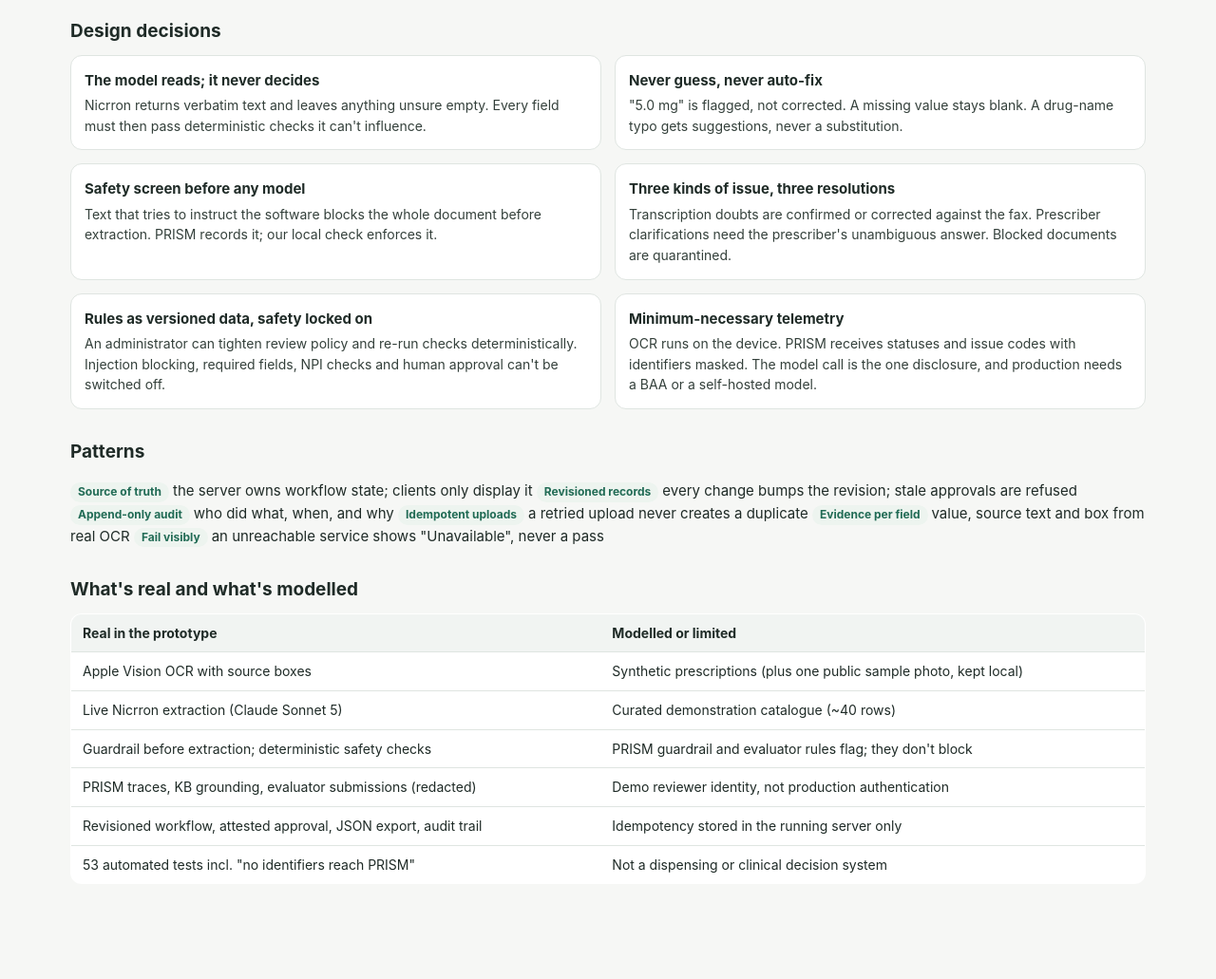
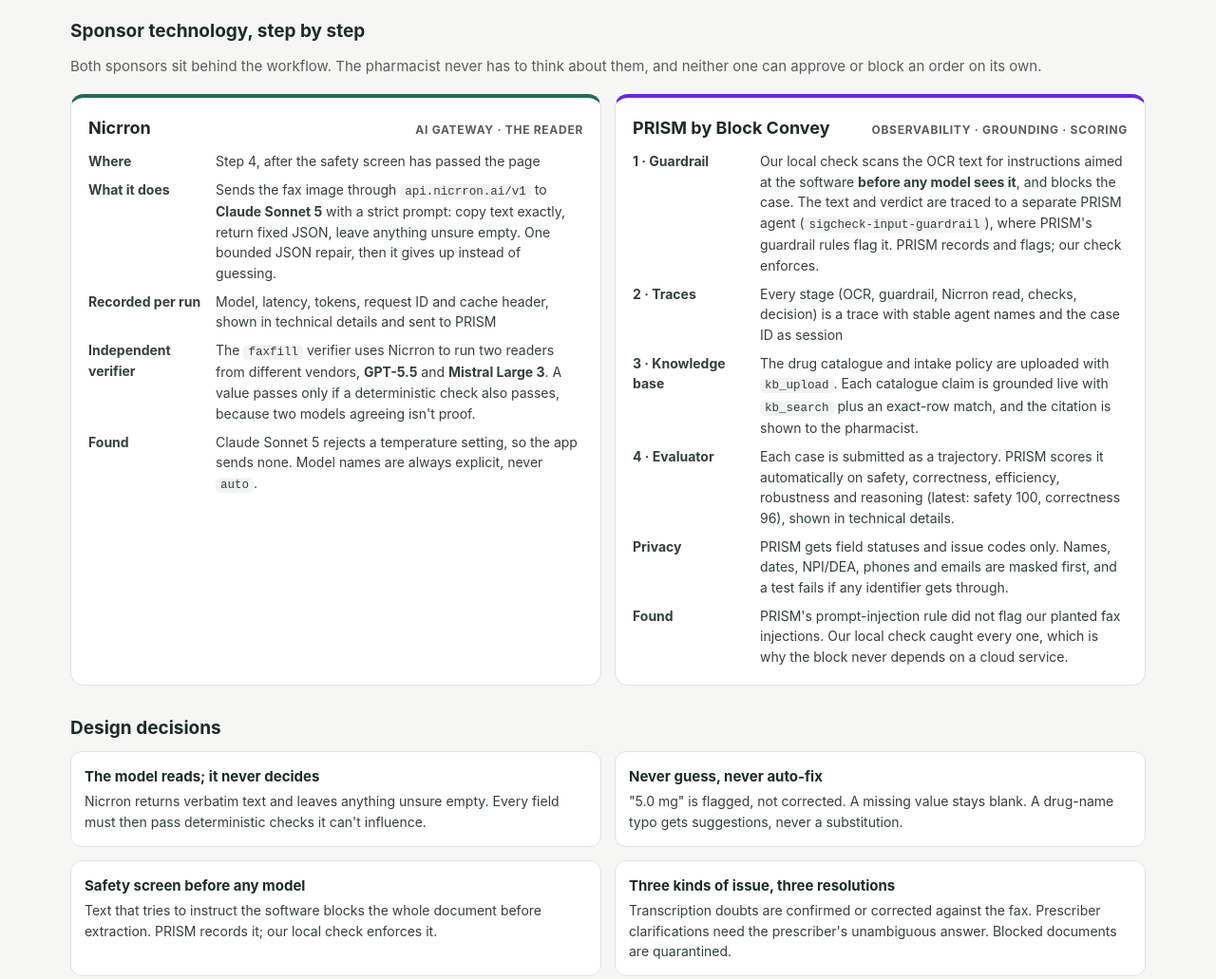
Before and after one commit to aishwarya4114/sigcheckpillspark, a website: page app/static/system-design.html in a window 1280 px wide. Shown: the part 800-1831 px from the top of the page at 95% size. Before the commit the page ends 1755 px from the top, so only its background shows below. Drawn offline with Linux system fonts and the light colour scheme.

Commit message:
System design: sponsor section detailing Nicrron and PRISM (guardrail, traces, KB, evaluator, privacy, findings); diagram labels updated

```diff
--- a/app/static/system-design.html
+++ b/app/static/system-design.html
@@ -21,11 +21,16 @@
 th,td{padding:9px 12px;border-bottom:1px solid var(--line);text-align:left;vertical-align:top}th{background:#f1f4f2}
 .tag{display:inline-block;font-size:12px;font-weight:700;padding:1px 8px;border-radius:999px;background:var(--soft);color:var(--accent);margin-right:4px}
 .legend{display:flex;gap:16px;flex-wrap:wrap;font-size:13px;color:var(--muted);margin-top:10px}.legend span{display:inline-flex;align-items:center;gap:6px}.legend i{width:12px;height:12px;border-radius:3px;display:inline-block}
+.sponsor{background:#fff;border:1px solid var(--line);border-radius:14px;padding:18px;border-top:4px solid var(--accent)}.sponsor.prism{border-top-color:#6d28d9}
+.sp-head{display:flex;justify-content:space-between;align-items:baseline;gap:10px;flex-wrap:wrap;margin-bottom:10px}.sp-name{font-size:18px;font-weight:750}.sp-role{font-size:12px;font-weight:700;text-transform:uppercase;letter-spacing:.06em;color:var(--muted)}
+.sponsor dl{margin:0;display:grid;grid-template-columns:120px 1fr;gap:8px 14px;font-size:14px}.sponsor dt{font-weight:700;color:#34403b}.sponsor dd{margin:0;color:#34403b}
+.sponsor code{font-size:12.5px;background:#f1f4f2;padding:1px 5px;border-radius:5px}
+@media(max-width:560px){.sponsor dl{grid-template-columns:1fr}.sponsor dd{margin-bottom:6px}}
 </style>
 </head>
 <body>
 <header><img src="/static/logo.svg" alt="" /><b>SigCheck</b><span style="color:var(--muted)">System design</span>
-<nav><a href="/">Review queue</a><a href="/pitch">Pitch</a><a href="/scorecard">Scorecard</a></nav></header>
+<nav><a href="/">Review queue</a><a href="#sponsors">Sponsors</a><a href="/pitch">Pitch</a><a href="/scorecard">Scorecard</a></nav></header>
 <main>
 <h1>How SigCheck works</h1>
 <p class="lede">SigCheck turns pharmacy faxes into reviewable draft orders, and every field must pass checks the AI cannot override.</p>
@@ -37,11 +42,11 @@
 <text x="20" y="28" font-size="14" font-weight="700" fill="#216b55" letter-spacing="1.5">BUILT TODAY</text>
 <!-- row 1 -->
 <g font-size="13" fill="#1f2b27">
-<rect x="20" y="44" width="160" height="78" rx="12" fill="#e8efff" stroke="#1d4ed8"/><text x="34" y="68" font-weight="700">1 · Capture</text><text x="34" y="88">Fax upload (web)</text><text x="34" y="106">Phone /scan page</text>
+<rect x="20" y="44" width="160" height="78" rx="12" fill="#e8efff" stroke="#1d4ed8"/><text x="34" y="68" font-weight="700">1 · Capture</text><text x="34" y="88">Fax or photo upload</text><text x="34" y="106">duplicate-safe</text>
 <rect x="210" y="44" width="170" height="78" rx="12" fill="#edf4ef" stroke="#216b55"/><text x="224" y="68" font-weight="700">2 · Read the page</text><text x="224" y="88">Apple Vision OCR</text><text x="224" y="106">on-device · line boxes</text>
-<rect x="410" y="44" width="180" height="78" rx="12" fill="#fde8e6" stroke="#9b2c22"/><text x="424" y="68" font-weight="700">3 · Safety screen</text><text x="424" y="88">Injection guardrail</text><text x="424" y="106">blocks before any model</text>
-<rect x="620" y="44" width="200" height="78" rx="12" fill="#edf4ef" stroke="#216b55"/><text x="634" y="68" font-weight="700">4 · Structured read</text><text x="634" y="88">Nicrron → Claude Sonnet 5</text><text x="634" y="106">verbatim · null if unsure</text>
-<rect x="850" y="44" width="250" height="78" rx="12" fill="#fff4df" stroke="#7a4f00"/><text x="864" y="68" font-weight="700">5 · Deterministic checks</text><text x="864" y="88">NPI/DEA digits · zeros · LASA</text><text x="864" y="106">catalogue via PRISM KB</text>
+<rect x="410" y="44" width="180" height="78" rx="12" fill="#fde8e6" stroke="#9b2c22"/><text x="424" y="68" font-weight="700">3 · Safety screen</text><text x="424" y="88">Local injection check</text><text x="424" y="106">traced to PRISM guardrail</text>
+<rect x="620" y="44" width="200" height="78" rx="12" fill="#edf4ef" stroke="#216b55"/><text x="634" y="68" font-weight="700">4 · Structured read</text><text x="634" y="88">Nicrron gateway</text><text x="634" y="106">Claude Sonnet 5 · null if unsure</text>
+<rect x="850" y="44" width="250" height="78" rx="12" fill="#fff4df" stroke="#7a4f00"/><text x="864" y="68" font-weight="700">5 · Deterministic checks</text><text x="864" y="88">NPI/DEA digits · zeros · LASA</text><text x="864" y="106">catalogue row via PRISM KB search</text>
 <line x1="180" y1="83" x2="208" y2="83" stroke="#56605b" stroke-width="2" marker-end="url(#a)"/><line x1="380" y1="83" x2="408" y2="83" stroke="#56605b" stroke-width="2" marker-end="url(#a)"/>
 <line x1="590" y1="83" x2="618" y2="83" stroke="#56605b" stroke-width="2" marker-end="url(#a)"/><line x1="820" y1="83" x2="848" y2="83" stroke="#56605b" stroke-width="2" marker-end="url(#a)"/>
 <!-- blocked branch -->
@@ -53,9 +58,9 @@
 <line x1="610" y1="244" x2="572" y2="244" stroke="#56605b" stroke-width="2" marker-end="url(#a)"/>
 <rect x="330" y="196" width="240" height="96" rx="12" fill="#e8efff" stroke="#1d4ed8"/><text x="344" y="220" font-weight="700">7 · Pharmacist review</text><text x="344" y="240">Source highlight per field</text><text x="344" y="258">Confirm · correct · clarify</text><text x="344" y="276">Attested approval</text>
 <line x1="330" y1="244" x2="292" y2="244" stroke="#56605b" stroke-width="2" marker-end="url(#a)"/>
-<rect x="20" y="196" width="270" height="96" rx="12" fill="#edf4ef" stroke="#216b55"/><text x="34" y="220" font-weight="700">8 · Traceable draft order</text><text x="34" y="240">Versioned JSON export</text><text x="34" y="258">Append-only audit trail</text><text x="34" y="276">Not dispensed</text>
+<rect x="20" y="196" width="270" height="96" rx="12" fill="#edf4ef" stroke="#216b55"/><text x="34" y="220" font-weight="700">8 · Traceable draft order</text><text x="34" y="240">PDF order sheet + JSON</text><text x="34" y="258">Append-only audit trail</text><text x="34" y="276">Not dispensed</text>
 <!-- PRISM side -->
-<rect x="610" y="318" width="490" height="62" rx="12" fill="#f6f2ff" stroke="#6d28d9"/><text x="624" y="342" font-weight="700" fill="#4c1d95">PRISM (Block Convey) · runs alongside, never decides</text><text x="624" y="362">Traces · guardrail flags · evaluator · KB grounding · no identifiers</text>
+<rect x="610" y="318" width="490" height="62" rx="12" fill="#f6f2ff" stroke="#6d28d9"/><text x="624" y="342" font-weight="700" fill="#4c1d95">PRISM (Block Convey) · runs alongside, never decides</text><text x="624" y="362">Traces · guardrail traces · trajectory scorecards · KB search · masked</text>
 <path d="M745 292 V316" fill="none" stroke="#6d28d9" stroke-width="2" stroke-dasharray="4 4"/>
 <rect x="20" y="318" width="560" height="62" rx="12" fill="#fff" stroke="#dfe5e1"/><text x="34" y="342" font-weight="700">Policy (admin)</text><text x="34" y="362">Versioned rules as data · safe deterministic re-run · safety rules locked on</text>
 </g>
@@ -72,6 +77,32 @@
 </g>
 </svg>
 <div class="legend"><span><i style="background:#e8efff;border:1px solid #1d4ed8"></i>People</span><span><i style="background:#edf4ef;border:1px solid #216b55"></i>Reading and records</span><span><i style="background:#fde8e6;border:1px solid #9b2c22"></i>Safety stop</span><span><i style="background:#fff4df;border:1px solid #7a4f00"></i>Rules the AI can't override</span><span><i style="background:#f6f2ff;border:1px solid #6d28d9"></i>Observability</span></div>
+</div>
+
+<h2 id="sponsors">Sponsor technology, step by step</h2>
+<p class="lede" style="font-size:15px">Both sponsors sit behind the workflow. The pharmacist never has to think about them, and neither one can approve or block an order on its own.</p>
+<div class="grid2">
+<div class="sponsor">
+  <div class="sp-head"><span class="sp-name">Nicrron</span><span class="sp-role">AI gateway · the reader</span></div>
+  <dl>
+    <dt>Where</dt><dd>Step 4, after the safety screen has passed the page</dd>
+    <dt>What it does</dt><dd>Sends the fax image through <code>api.nicrron.ai/v1</code> to <b>Claude Sonnet 5</b> with a strict prompt: copy text exactly, return fixed JSON, leave anything unsure empty. One bounded JSON repair, then it gives up instead of guessing.</dd>
+    <dt>Recorded per run</dt><dd>Model, latency, tokens, request ID and cache header, shown in technical details and sent to PRISM</dd>
+    <dt>Independent verifier</dt><dd>The <code>faxfill</code> verifier uses Nicrron to run two readers from different vendors, <b>GPT-5.5</b> and <b>Mistral Large 3</b>. A value passes only if a deterministic check also passes, because two models agreeing isn't proof.</dd>
+    <dt>Found</dt><dd>Claude Sonnet 5 rejects a temperature setting, so the app sends none. Model names are always explicit, never <code>auto</code>.</dd>
+  </dl>
+</div>
+<div class="sponsor prism">
+  <div class="sp-head"><span class="sp-name">PRISM by Block Convey</span><span class="sp-role">observability · grounding · scoring</span></div>
+  <dl>
+    <dt>1 · Guardrail</dt><dd>Our local check scans the OCR text for instructions aimed at the software <b>before any model sees it</b>, and blocks the case. The text and verdict are traced to a separate PRISM agent (<code>sigcheck-input-guardrail</code>), where PRISM's guardrail rules flag it. PRISM records and flags; our check enforces.</dd>
+    <dt>2 · Traces</dt><dd>Every stage (OCR, guardrail, Nicrron read, checks, decision) is a trace with stable agent names and the case ID as session</dd>
+    <dt>3 · Knowledge base</dt><dd>The drug catalogue and intake policy are uploaded with <code>kb_upload</code>. Each catalogue claim is grounded live with <code>kb_search</code> plus an exact-row match, and the citation is shown to the pharmacist.</dd>
+    <dt>4 · Evaluator</dt><dd>Each case is submitted as a trajectory. PRISM scores it automatically on safety, correctness, efficiency, robustness and reasoning (latest: safety 100, correctness 96), shown in technical details.</dd>
+    <dt>Privacy</dt><dd>PRISM gets field statuses and issue codes only. Names, dates, NPI/DEA, phones and emails are masked first, and a test fails if any identifier gets through.</dd>
+    <dt>Found</dt><dd>PRISM's prompt-injection rule did not flag our planted fax injections. Our local check caught every one, which is why the block never depends on a cloud service.</dd>
+  </dl>
+</div>
 </div>
 
 <h2>Design decisions</h2>
@@ -91,11 +122,11 @@
 <table>
 <tr><th>Real in the prototype</th><th>Modelled or limited</th></tr>
 <tr><td>Apple Vision OCR with source boxes</td><td>Synthetic prescriptions (plus one public sample photo, kept local)</td></tr>
-<tr><td>Live Nicrron extraction (Claude Sonnet 5)</td><td>Curated demonstration catalogue (~40 rows)</td></tr>
+<tr><td>Live Nicrron extraction (Claude Sonnet 5); independent verifier with GPT-5.5 + Mistral Large 3</td><td>Curated demonstration catalogue (~40 rows)</td></tr>
 <tr><td>Guardrail before extraction; deterministic safety checks</td><td>PRISM guardrail and evaluator rules flag; they don't block</td></tr>
 <tr><td>PRISM traces, KB grounding, evaluator submissions (redacted)</td><td>Demo reviewer identity, not production authentication</td></tr>
-<tr><td>Revisioned workflow, attested approval, JSON export, audit trail</td><td>Idempotency stored in the running server only</td></tr>
-<tr><td>53 automated tests incl. "no identifiers reach PRISM"</td><td>Not a dispensing or clinical decision system</td></tr>
+<tr><td>Revisioned workflow, attested approval, PDF and JSON export, audit trail</td><td>Idempotency stored in the running server only</td></tr>
+<tr><td>86 automated tests incl. "no identifiers reach PRISM"</td><td>Not a dispensing or clinical decision system</td></tr>
 </table>
 </main>
 </body>
```
